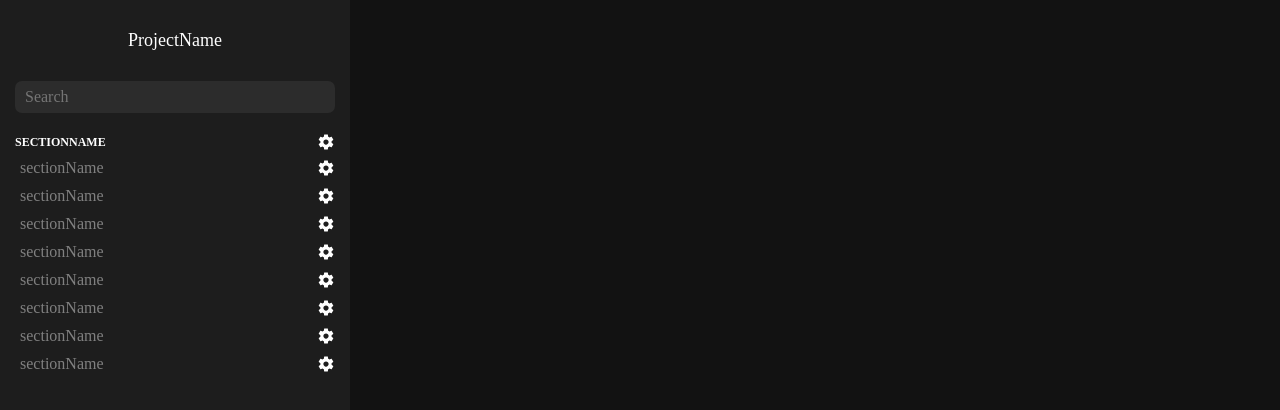
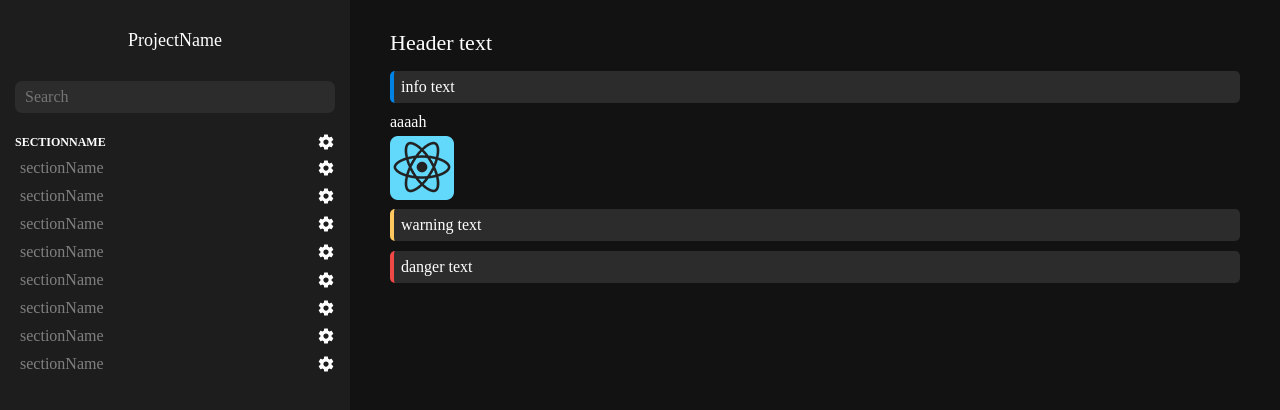
Before and after one commit to chop1k/chizu-web, a React app: page / in a window 1280 px wide. Built offline with nearby package versions, Linux system fonts and the light colour scheme.

Commit message:
added components for pages and other

```diff
--- a/src/App/App.css
+++ b/src/App/App.css
@@ -61,3 +61,7 @@
         display: flex;
     }
 }
+
+#page-wrapper {
+    padding: 20px 40px 20px 40px;
+}
--- /dev/null
+++ b/src/Components/Danger/Danger.css
@@ -0,0 +1,12 @@
+.danger-wrapper {
+    background-color: var(--bright-background-color);
+    border-left: 4px solid var(--red-color);
+    border-radius: 5px;
+    padding: 7px;
+    margin: 5px 0 5px 0;
+}
+
+.danger-text {
+    overflow: hidden;
+    word-break: break-all;
+}
--- /dev/null
+++ b/src/Components/Danger/Danger.js
@@ -0,0 +1,19 @@
+import React from "react"
+import './Danger.css'
+import PropTypes from 'prop-types'
+
+function Danger(props) {
+    return (
+        <div className="danger-wrapper">
+            <div className="danger-text">
+                <span>{props.text}</span>
+            </div>
+        </div>
+    )
+}
+
+Danger.propTypes = {
+    'text': PropTypes.string.isRequired
+}
+
+export default Danger
--- /dev/null
+++ b/src/Components/Header/Header.css
@@ -0,0 +1,7 @@
+.header {
+    padding: 10px 0 10px 0;
+}
+
+.header-text > span {
+    font-size: 22px;
+}
--- /dev/null
+++ b/src/Components/Header/Header.js
@@ -0,0 +1,19 @@
+import React from "react"
+import './Header.css'
+import PropTypes from 'prop-types'
+
+function Header(props) {
+    return (
+        <div className="header">
+            <div className="header-text">
+                <span>{props.text}</span>
+            </div>
+        </div>
+    )
+}
+
+Header.propTypes = {
+    'text': PropTypes.string.isRequired
+}
+
+export default Header
--- /dev/null
+++ b/src/Components/Image/Image.css
@@ -0,0 +1,4 @@
+.image-wrapper {
+    max-width: 100%;
+    max-height: 100%;
+}
--- /dev/null
+++ b/src/Components/Image/Image.js
@@ -0,0 +1,17 @@
+import React from "react"
+import './Image.css'
+import PropTypes from 'prop-types'
+
+function Image(props) {
+    return (
+        <div className="image-wrapper">
+            <img src={props.url} alt="image"/>
+        </div>
+    )
+}
+
+Image.propTypes = {
+    'url': PropTypes.string.isRequired
+}
+
+export default Image
--- /dev/null
+++ b/src/Components/Info/Info.css
@@ -0,0 +1,12 @@
+.info-wrapper {
+    background-color: var(--bright-background-color);
+    border-left: 4px solid var(--blue-color);
+    border-radius: 5px;
+    padding: 7px;
+    margin: 5px 0 5px 0;
+}
+
+.info-text {
+    overflow: hidden;
+    word-break: break-all;
+}
--- /dev/null
+++ b/src/Components/Info/Info.js
@@ -0,0 +1,19 @@
+import React from "react"
+import './Info.css'
+import PropTypes from 'prop-types'
+
+function Info(props) {
+    return (
+        <div className="info-wrapper">
+            <div className="info-text">
+                <span>{props.text}</span>
+            </div>
+        </div>
+    )
+}
+
+Info.propTypes = {
+    'text': PropTypes.string.isRequired
+}
+
+export default Info
--- /dev/null
+++ b/src/Components/Text/Text.css
@@ -0,0 +1,3 @@
+.text {
+    margin: 5px 0 5px 0;
+}
--- /dev/null
+++ b/src/Components/Text/Text.js
@@ -0,0 +1,17 @@
+import React from "react"
+import './Text.css'
+import PropTypes from 'prop-types'
+
+function Text(props) {
+    return (
+        <div className="text">
+            <span>{props.text}</span>
+        </div>
+    )
+}
+
+Text.propTypes = {
+    'text': PropTypes.string.isRequired
+}
+
+export default Text
--- /dev/null
+++ b/src/Components/Warning/Warning.css
@@ -0,0 +1,12 @@
+.warning-wrapper {
+    background-color: var(--bright-background-color);
+    border-left: 4px solid var(--yellow-color);
+    border-radius: 5px;
+    padding: 7px;
+    margin: 5px 0 5px 0;
+}
+
+.warning-text {
+    overflow: hidden;
+    word-break: break-all;
+}
--- /dev/null
+++ b/src/Components/Warning/Warning.js
@@ -0,0 +1,19 @@
+import React from "react"
+import './Warning.css'
+import PropTypes from 'prop-types'
+
+function Warning(props) {
+    return (
+        <div className="warning-wrapper">
+            <div className="warning-text">
+                <span>{props.text}</span>
+            </div>
+        </div>
+    )
+}
+
+Warning.propTypes = {
+    'text': PropTypes.string.isRequired
+}
+
+export default Warning
--- /dev/null
+++ b/src/Pages/Home/HomePage.css
@@ -0,0 +1,4 @@
+#home-page {
+    display: flex;
+    flex-direction: column;
+}
--- a/src/Pages/Home/HomePage.js
+++ b/src/Pages/Home/HomePage.js
@@ -1,9 +1,21 @@
 import React from "react";
+import Header from "../../Components/Header/Header";
+import Info from "../../Components/Info/Info";
+import Text from "../../Components/Text/Text";
+import Warning from "../../Components/Warning/Warning";
+import './HomePage.css'
+import Danger from "../../Components/Danger/Danger";
+import Image from "../../Components/Image/Image";
 
 function HomePage() {
     return (
         <div id="home-page">
-
+            <Header text={'Header text'}/>
+            <Info text={'info text'}/>
+            <Text text={'aaaah'}/>
+            <Image url={'/favicon.ico'}/>
+            <Warning text={'warning text'}/>
+            <Danger text={'danger text'}/>
         </div>
     )
 }
```
